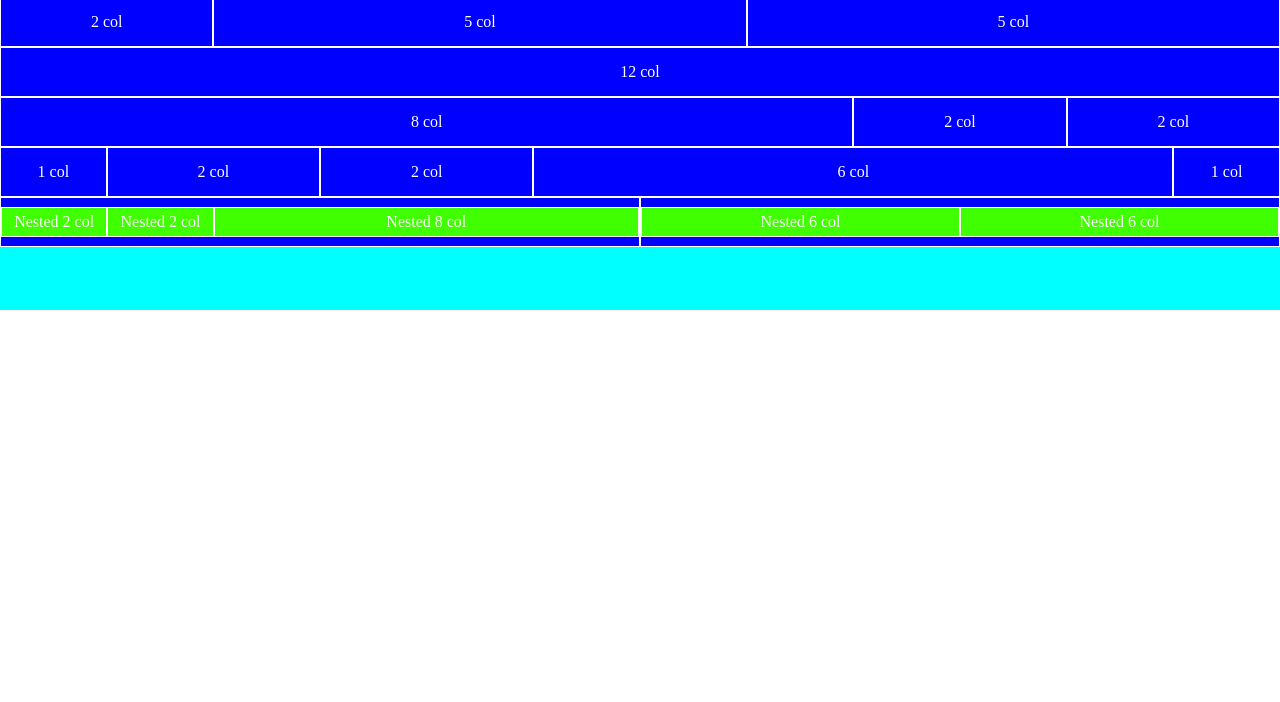
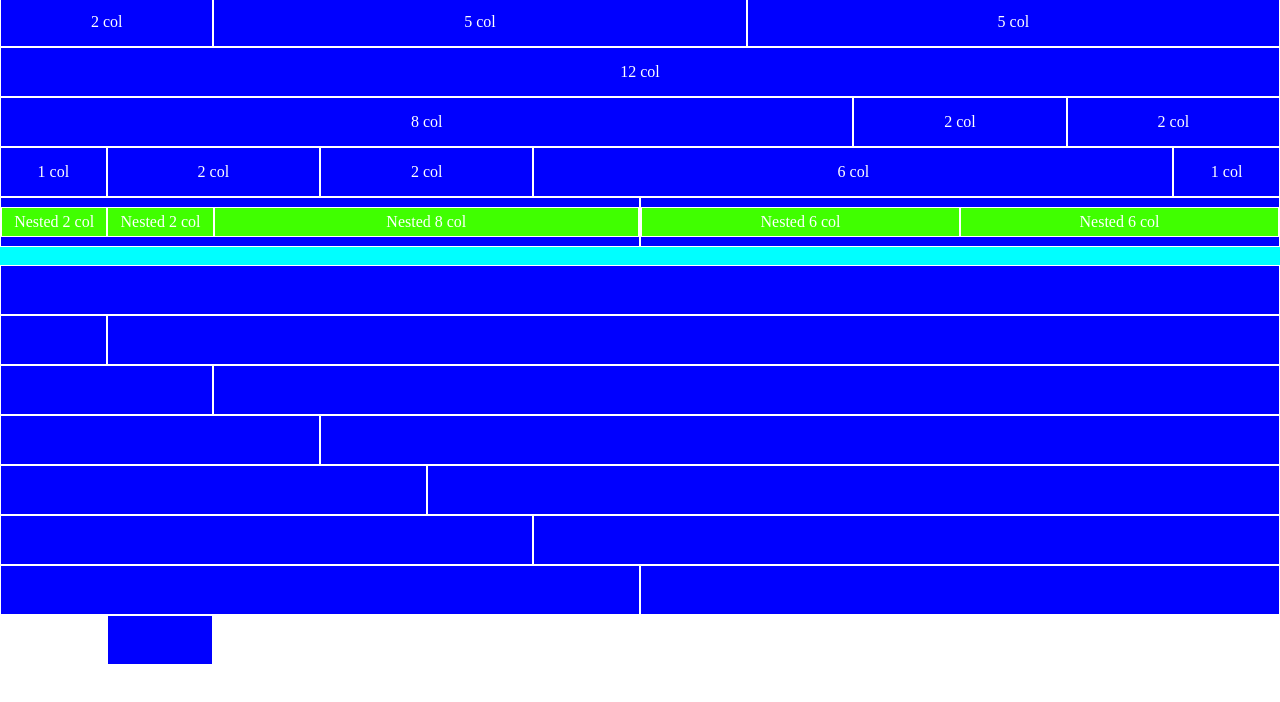
Before and after one commit to Christefan/html-css-12bool, a plain HTML site: page index.html in a window 1280 px wide. Shown: the part 90-792 px from the top of the page. Drawn offline with Linux system fonts and the light colour scheme.

Commit message:
Aggiunto struttura fream

```diff
--- a/css/12bool.css
+++ b/css/12bool.css
@@ -4,6 +4,7 @@
     box-sizing: border-box;
 }
 .container{
+
     margin: 0 auto;
 }
 
@@ -83,3 +84,52 @@
     flex-basis: calc((100% / 12) * 12);
     max-width: calc((100% / 12) * 12);
 }
+
+
+.offset-col-1 {
+    margin-left: calc((100% / 12) * 1);
+}
+
+.offset-col-2 {
+    margin-left: calc((100% / 12) * 2);
+}
+
+.offset-col-3 {
+    margin-left: calc((100% / 12) * 3);
+}
+
+.offset-col-4 {
+    margin-left: calc((100% / 12) * 4);
+}
+
+.offset-col-5 {
+    margin-left: calc((100% / 12) * 5);
+}
+
+.offset-col-6 {
+    margin-left: calc((100% / 12) * 6);
+}
+
+.offset-col-7 {
+    margin-left: calc((100% / 12) * 7);
+}
+
+.offset-col-8 {
+    margin-left: calc((100% / 12) * 8);
+}
+
+.offset-col-9 {
+    margin-left: calc((100% / 12) * 9);
+}
+
+.offset-col-10 {
+    margin-left: calc((100% / 12) * 10);
+}
+
+.offset-col-11 {
+    margin-left: calc((100% / 12) * 11);
+}
+
+.offset-col-12 {
+    margin-left: calc((100% / 12) * 12);
+}
--- a/css/stile.css
+++ b/css/stile.css
@@ -8,7 +8,7 @@
     background-color: aqua;
 }
 .row{
-    background-color: rgb(240, 0, 0);
+    background-color: rgb(255, 255, 255);
 }
 .box{
     height: 50px;
--- a/index.html
+++ b/index.html
@@ -134,5 +134,69 @@
 
                 </div>
             </div>
+            <br>
+            <!-- SETTIMA ROW -->
+            <div class="row">
+                <div class="col-12">
+                    <div class="box"></div>
+                </div>
+            </div>
+            <div class="row">
+                <div class="col-1">
+                    <div class="box"></div>
+                </div>
+                <div class="col-11">
+                    <div class="box"></div>
+                </div>
+            </div>
+            <div class="row">
+                <div class="col-2">
+                    <div class="box"></div>
+                </div>
+                <div class="col-10">
+                    <div class="box"></div>
+                </div>
+            </div>
+            <div class="row">
+                <div class="col-3">
+                    <div class="box"></div>
+                </div>
+                <div class="col-9">
+                    <div class="box"></div>
+                </div>
+            </div>
+            <div class="row">
+                <div class="col-4">
+                    <div class="box"></div>
+                </div>
+                <div class="col-8">
+                    <div class="box"></div>
+                </div>
+            </div>
+            <div class="row">
+                <div class="col-5">
+                    <div class="box"></div>
+                </div>
+                <div class="col-7">
+                    <div class="box"></div>
+                </div>
+            </div>
+            <div class="row">
+                <div class="col-6">
+                    <div class="box"></div>
+                </div>
+                <div class="col-6">
+                    <div class="box"></div>
+                </div>
+            </div>
+
+
+            <div class="row">
+                <div class="col-1 offset-col-1">
+                    <div class="box"></div>
+                </div>
+            </div>
+
+
 </body>
 </html>
```
